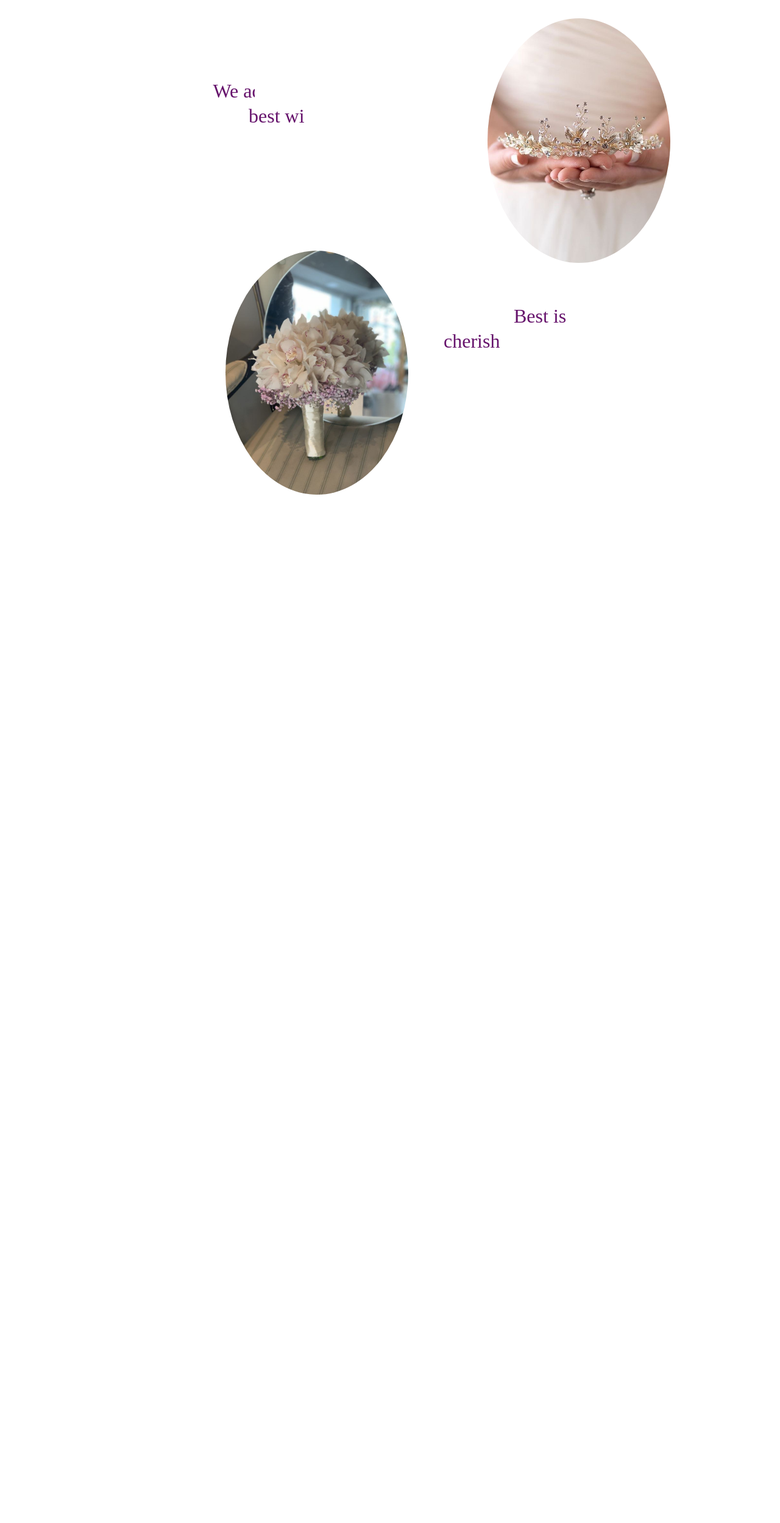
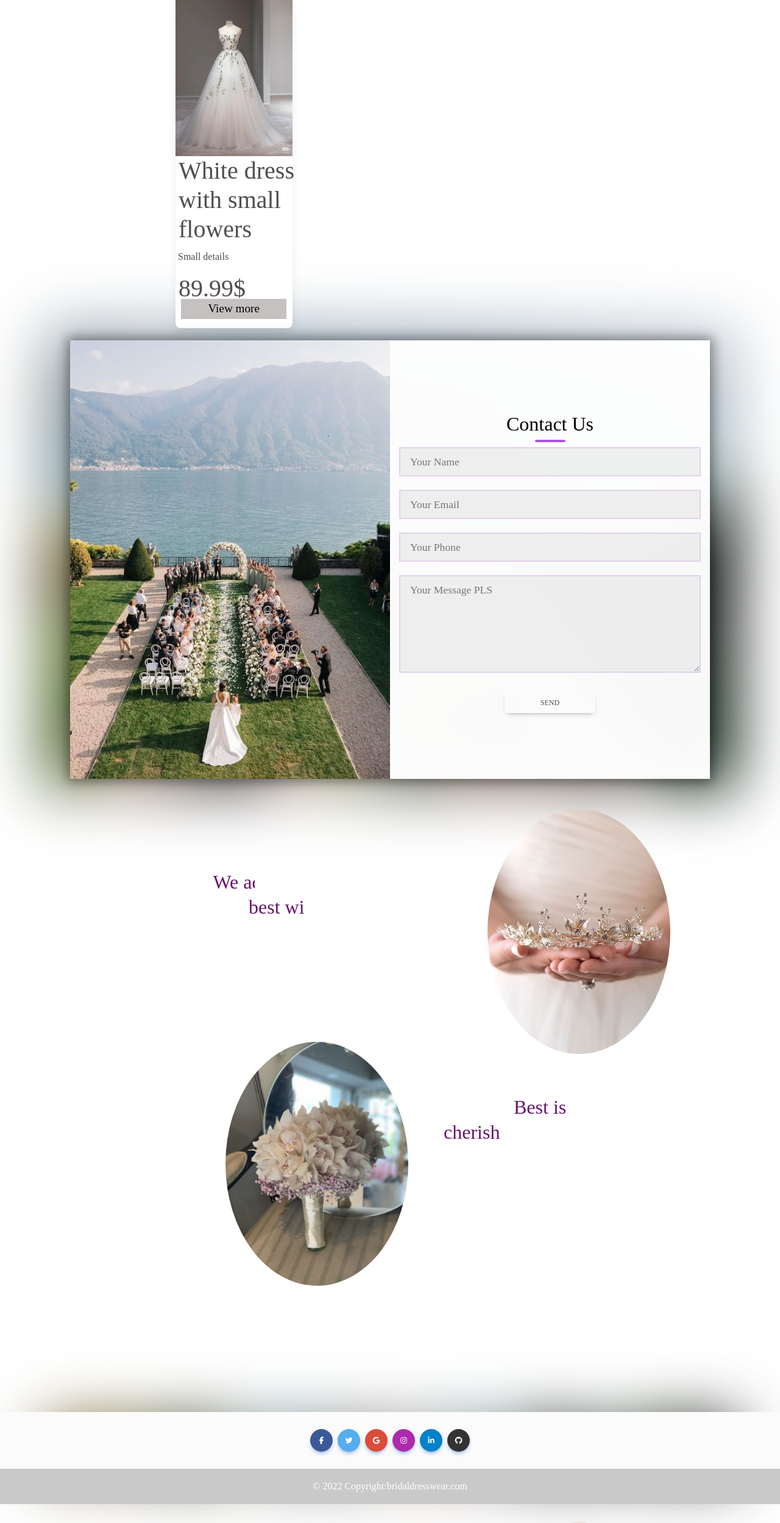
Before and after one commit to danarabdulhaq/bridal_dresswear_rental_website, a React (Create React App) app: page / in a window 1280 px wide. Shown: the top 2497 px of the page at 61% size. Before the commit the page ends 1003 px from the top, so only its background shows below. Built offline with nearby package versions, Linux system fonts and the light colour scheme.

Commit message:
Card for three pages

```diff
--- a/src/App.js
+++ b/src/App.js
@@ -9,13 +9,12 @@ import Footer from './components/footer';
 
 function App() {
   return (
-
-
     <>
-
-
-
-   <Design/></>
+      <Card/>
+      <Contact/>
+      <Design/>
+      <Footer/>
+      <Design/></>
   );
 
 }
--- a/src/components/Card.css
+++ b/src/components/Card.css
@@ -1,3 +1,4 @@
+
 *{
 font-family: 'Times New Roman', Times, serif;
 }
--- a/src/components/Card.js
+++ b/src/components/Card.js
@@ -19,7 +19,6 @@ const Card = () => {
                       <button className="btnPrimary">View more</button>
                 </div>
         </div>
-
     </div>
  )
 }
```
